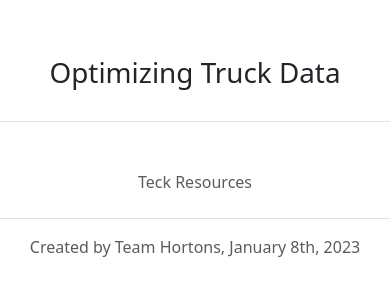
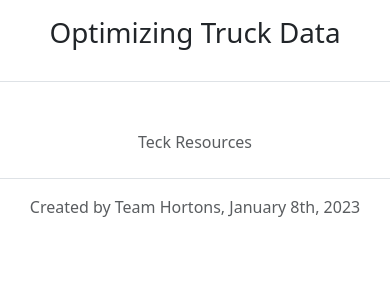
Before and after one commit to WaleedrRehman/TeamHortons, a website: page app/html/index.html in a window 390 px wide. Drawn offline with nearby package versions, Linux system fonts and the light colour scheme.

```diff
--- a/app/text/header.html
+++ b/app/text/header.html
@@ -1,7 +1,7 @@
-<header class="d-flex flex-wrap align-items-center justify-content-center justify-content-md-between py-3 mb-4 border-bottom">
-    <a href="/" class="d-flex align-items-center col-md-3 mb-2 mb-md-0 text-dark text-decoration-none">
+<header class="d-flex flex-wrap align-items-center justify-content-center py-3 mb-4 border-bottom">
+    <!-- <a href="/" class="d-flex align-items-center col-md-3 mb-2 mb-md-0 text-dark text-decoration-none">
       <svg class="bi me-2" width="40" height="32" role="img" aria-label="Bootstrap"><use xlink:href="#bootstrap"></use></svg>
-    </a>
+    </a> -->
 
     <ul class="nav col-12 col-md-auto mb-2 justify-content-center mb-md-0">
       <li><h1>Optimizing Truck Data</h1></li>
```
